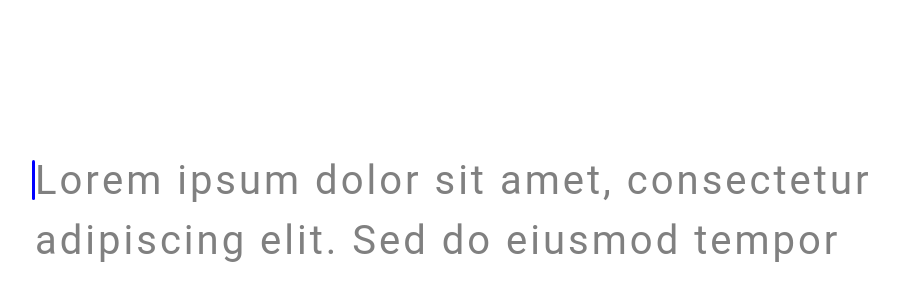
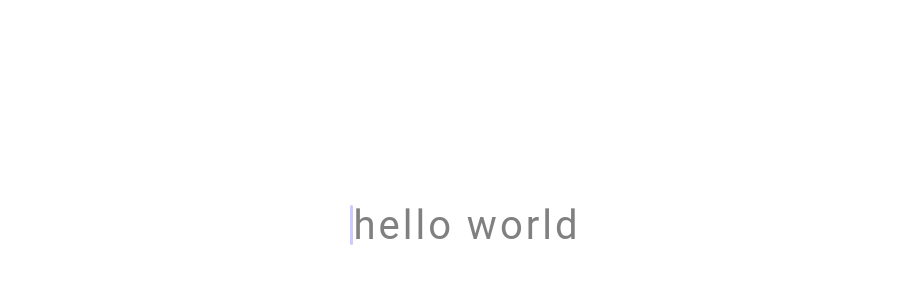
Before and after one commit to aitoAarni/typing-game, a React (Vite) app in the folder frontend/: page / in a window 1280 px wide. Shown: the part 118-418 px from the top of the page, without its empty margins (176-1075 px from the left). Built offline with nearby package versions, Linux system fonts and the light colour scheme.

Commit message:
refactored

```diff
--- a/frontend/src/components/HomeView.tsx
+++ b/frontend/src/components/HomeView.tsx
@@ -1,6 +1,5 @@
-import TypingBox from "./TypingBox"
+import TypingView from "./TypingView"
 
-const testText = `Lorem ipsum dolor sit amet, consectetur adipiscing elit. Sed do eiusmod tempor incididunt ut labore et dolore magna aliqua. Ut enim ad minim veniam, quis nostrud exercitation ullamco laboris nisi ut aliquip ex ea commodo consequat. Duis aute irure dolor in reprehenderit in voluptate velit esse cillum dolore eu fugiat nulla pariatur. Excepteur sint occaecat cupidatat non proident, sunt in culpa qui officia deserunt mollit anim id est laborum.`
 const HomeView = () => {
     return (
         <div
@@ -11,7 +10,7 @@ const HomeView = () => {
 
             }}
         >
-            <TypingBox text={testText} />
+        <TypingView />
         </div>
     )
 }
--- a/frontend/src/components/TypingView.module.scss
+++ b/frontend/src/components/TypingView.module.scss
@@ -0,0 +1,7 @@
+@use "../styles/variables" as *;
+
+.container {
+    display: flex;
+    flex: 1;
+    justify-content: center;
+}
--- a/frontend/src/components/TypingView.tsx
+++ b/frontend/src/components/TypingView.tsx
@@ -1,7 +1,16 @@
 import { useState } from "react"
-import styles from "./TypingView.module.css"
+import styles from "./TypingView.module.scss"
+import TypingBox from "./TypingBox"
+
+const text = "hello world"
 
 const TypingView = () => {
-    const [isTyping, setIsTyping] = useState<boolean>(ture)
-    return <div className={styles.container}></div>
+    const [isTyping, setIsTyping] = useState<boolean>(true)
+    return (<div className={styles.container}>
+        {isTyping && <TypingBox text={text} textTyped={() => setIsTyping(false)}/>}
+        {!isTyping && <div className={styles.finished}></div>}
+    </div>
+    )
 }
+
+export default TypingView
```
